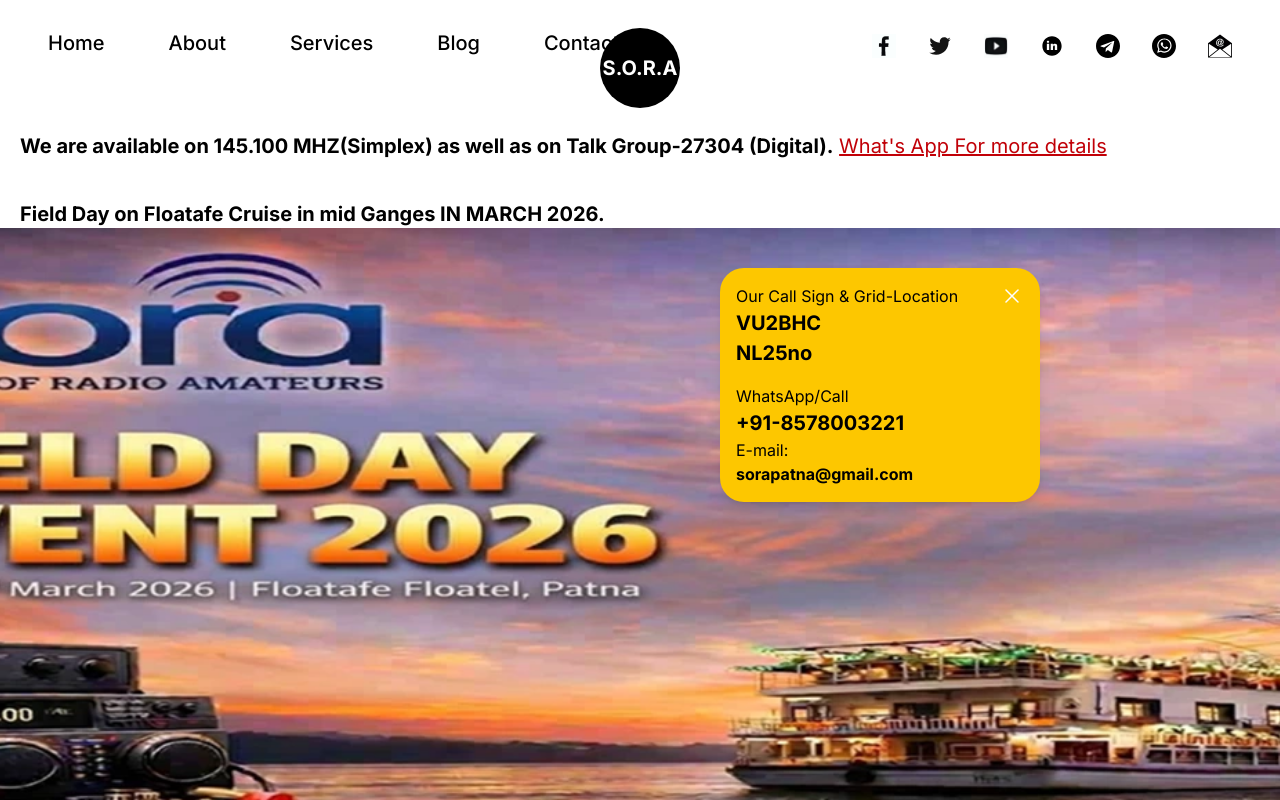
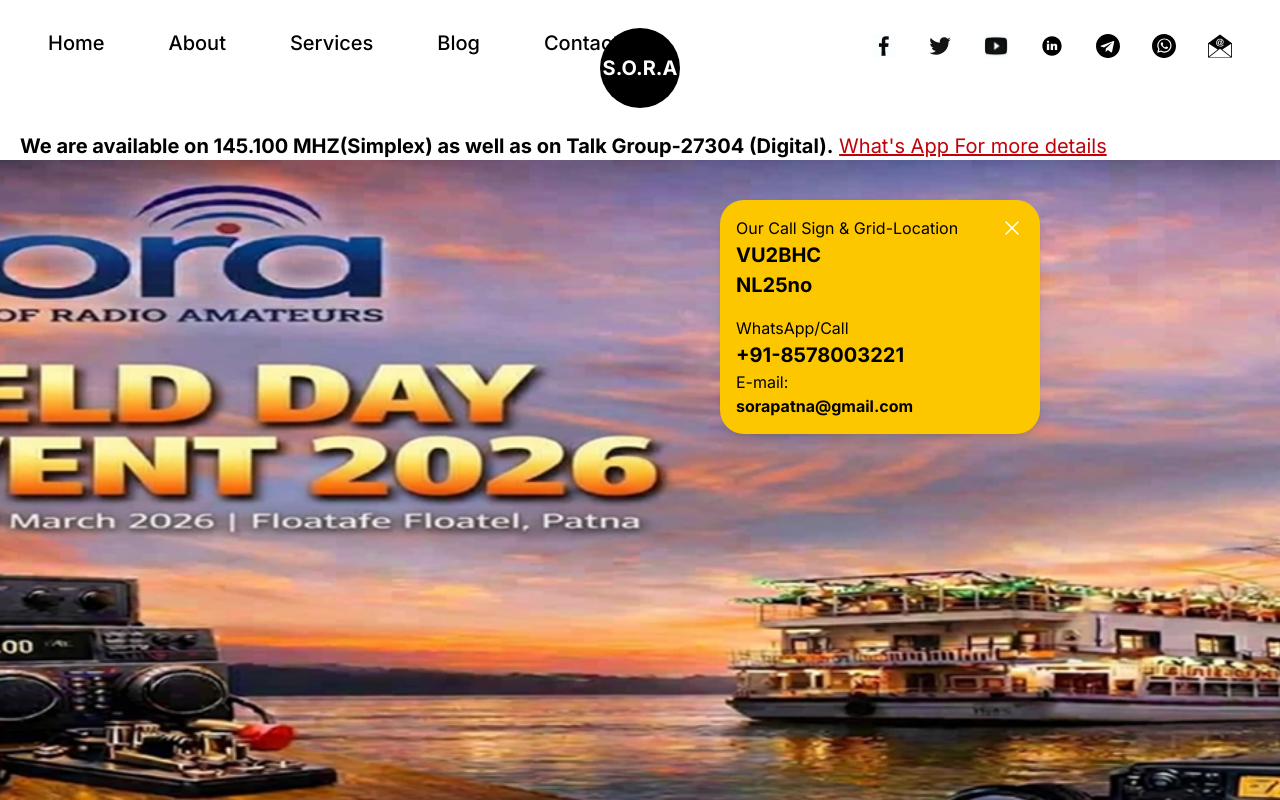
Before and after one commit to sorapatna/SORA-WEBSITE, a Next.js app: page / in a window 1280 px wide. Shown: the top 800 px of the page. Built offline with nearby package versions, Linux system fonts and the light colour scheme.

Commit message:
Update layout.tsx

```diff
--- a/app/layout.tsx
+++ b/app/layout.tsx
@@ -8,7 +8,7 @@
 import Alert from '@/components/Alert';
 import { Inter } from 'next/font/google';
 import PageTransition from "@/components/PageTransition";
-import EVENTALERT from '@/components/Alert-2';
+
 
 const inter = Inter({
   subsets: ['latin'],
@@ -79,7 +79,7 @@
 
         <SiteHeader />
         <Alert />
-        <EVENTALERT />
+
         {/* 3. Main wrapper */}
         <main className="relative overflow-hidden">
           <PageTransition>{children}</PageTransition>
```
